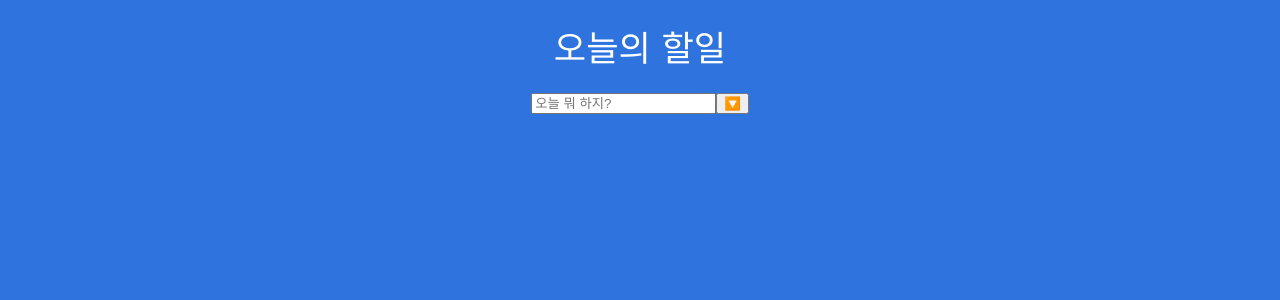
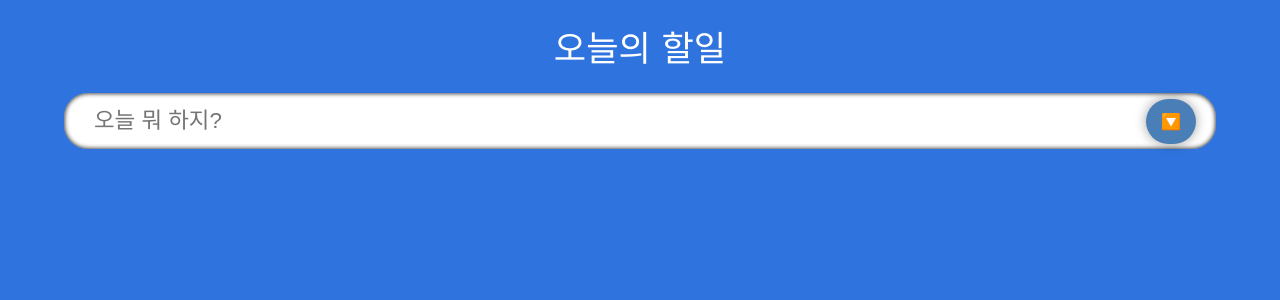
Before and after one commit to GilhwanE/doit-plan, a React (Create React App) app: page / in a window 1280 px wide. Shown: the top 300 px of the page. Built offline with nearby package versions, Linux system fonts and the light colour scheme; the HTML template or start-up script is replaced by a standard one; a web font is replaced by a local one.

Commit message:
💄  Styling input (box,button)

```diff
--- a/src/components/style.css
+++ b/src/components/style.css
@@ -1,3 +1,46 @@
 .input {
   display: flex;
+  align-items: center;
+  width: 90%;
+  position: relative;
 }
+
+.input__box {
+  width: 100%;
+  padding: 15px 30px;
+  border-radius: 24px;
+  font-size: 1.4rem;
+  border: none;
+  transition: 0.4s;
+  box-shadow: inset 0 0 5px #000;
+}
+
+.input__box:focus {
+  box-shadow: 0 0 10px 1000px rgba(0, 0, 0, 0.5);
+  outline: none;
+}
+
+.input__submit {
+  position: absolute;
+
+  width: 50px;
+  height: 45px;
+  right: 8px;
+  margin: 12px;
+  border-radius: 50px;
+  font-size: 1rem;
+  background-color: #4a7eb6;
+  color: #fff;
+  box-shadow: 0 0 12px rgba(0, 0, 0, 0.379);
+  transition: 0.4s all;
+  border: none;
+}
+
+.input__submit:hover {
+  background-color: #8fafe5;
+}
+
+.input__submit:active {
+  transform: scale(0.8);
+  box-shadow: 0 0 5px #000;
+}
```
